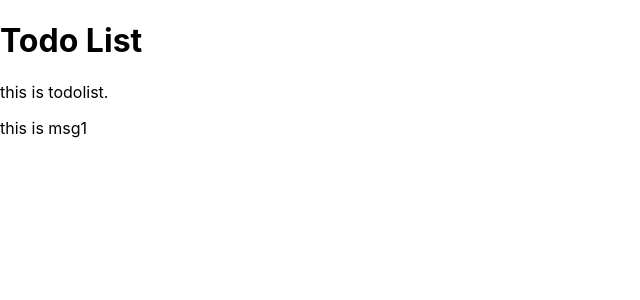
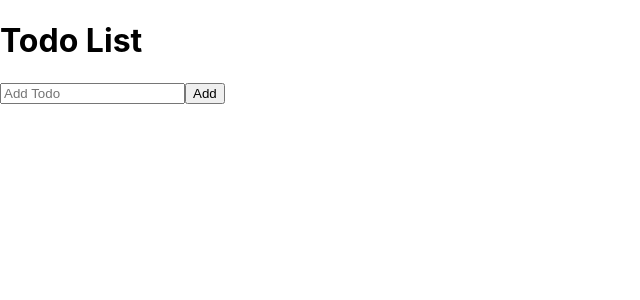
Before and after one commit to adarshsahu2803/React-Mini-Projects, a React (Create React App) app in the folder to-do-list/: page / in a window 1280 px wide. Shown: the top 300 px of the page, without its empty margins (0-640 px from the left). Built offline with nearby package versions, Linux system fonts and the light colour scheme.

Commit message:
Added List/Form components

```diff
--- a/to-do-list/src/App.js
+++ b/to-do-list/src/App.js
@@ -1,18 +1,34 @@
 import { useState } from 'react';
 import './App.css';
+import TodoForm from './TodoForm';
+import TodoList from './TodoList';
 
 function App() {
-  const message = () => {
-    return 'this is todolist.'
+  const [todos, setTodos] = useState([])
+
+  const addTodo = (todoText) => {
+    setTodos([...todos, {text: todoText, completed: false}])
   }
 
-  const msg1 = 'this is msg1'
+  // Function to toggle the completed state of a todo
+  const toggleTodo = (todoId) => {
+    const updatedTodos = todos.map((todo) =>
+      todo.id === todoId ? { ...todo, completed: !todo.completed } : todo
+    );
+    setTodos(updatedTodos);
+  };
+
+  const deleteTodo = (todoId) => {
+    const updatedTodos = todos.filter((todo) => todo.id !== todoId);
+    setTodos(updatedTodos);
+  };
 
   return (
     <div>
       <h1>Todo List</h1>
-      <p>{message()}</p>
-      {msg1}
+      <TodoForm addTodo={addTodo} />
+      {console.log(todos)}
+      <TodoList todos={todos} toggleTodo={toggleTodo} deleteTodo={deleteTodo} />
     </div>
   );
 }
--- /dev/null
+++ b/to-do-list/src/TodoForm.js
@@ -0,0 +1,27 @@
+import React, { useState } from "react"
+
+function TodoForm({ addTodo }) {
+    const [todoText, setTodoText] = useState('')
+
+    const handleSubmit = (e) => {
+        e.preventDefault()
+        if (todoText.trim() !== '') {
+            addTodo(todoText)
+            setTodoText('')
+        }
+    }
+
+    return (
+        <form onSubmit={handleSubmit}>
+            <input
+                type="text"
+                value={todoText}
+                onChange={(e) => setTodoText(e.target.value)}
+                placeholder="Add Todo"
+            />
+            <button type="submit">Add</button>
+        </form>
+    )
+}
+
+export default TodoForm
--- a/to-do-list/src/todoList.js
+++ b/to-do-list/src/todoList.js
@@ -0,0 +1,23 @@
+import React from "react"
+
+function TodoList({ todos, deleteTodo, toggleTodo }) {
+    return (
+        <ul>
+            {todos.map((todo) => (
+                <li key={todo.id}>
+                    <input
+                        type="checkbox"
+                        checked={todo.completed}
+                        onChange={() => toggleTodo(todo.id)}
+                    />
+                    <span style={{ textDecoration: todo.completed ? 'line-through' : 'none' }}>
+                        {todo.text}
+                    </span>
+                    <button onClick={() => deleteTodo(todo.id)}>Delete</button>
+                </li>
+            ))}
+        </ul>
+    )
+}
+
+export default TodoList
```
Also changed, not shown: to-do-list/src/todoItem.js (deleted, +0 -14 lines).
